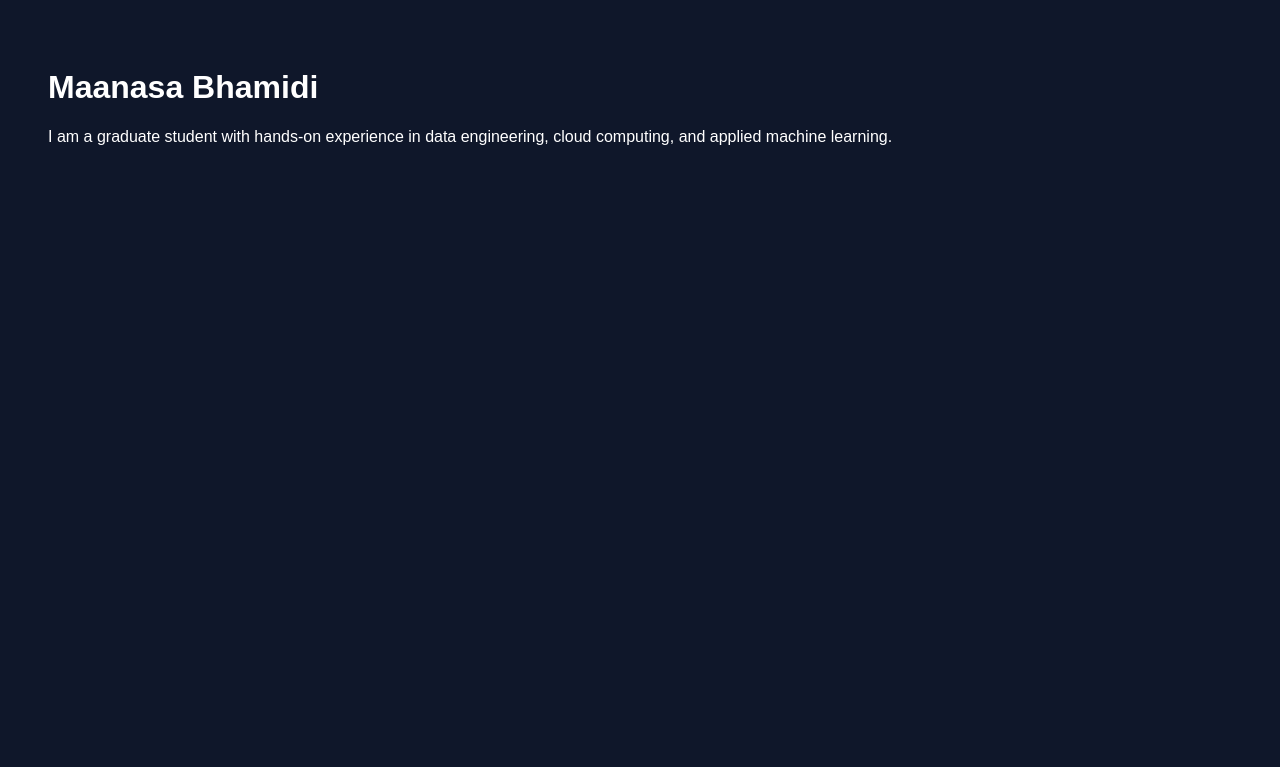
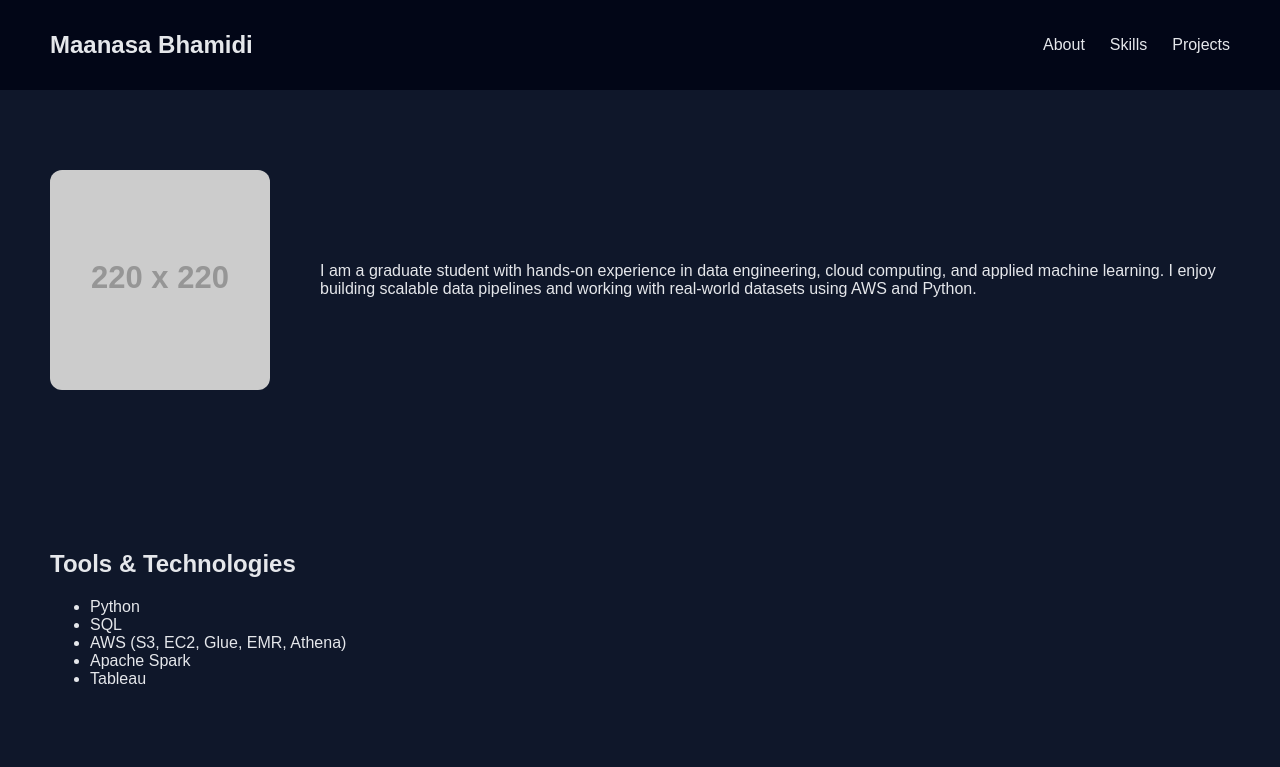
Before and after one commit to maanasa-bhamidi/maanasa-bhamidi.github.io, a plain HTML site: page index.html in a window 1280 px wide. Drawn offline with Linux system fonts and the light colour scheme; placeholder pictures from the web are drawn by us.

Commit message:
Update index.html

```diff
--- a/index.html
+++ b/index.html
@@ -1,13 +1,40 @@
 <!DOCTYPE html>
-<html>
+<html lang="en">
 <head>
+  <meta charset="UTF-8">
   <title>Maanasa Bhamidi</title>
+  <link rel="stylesheet" href="css/style.css">
 </head>
-<body style="background:#0f172a;color:white;font-family:Arial;padding:40px;">
-  <h1>Maanasa Bhamidi</h1>
-  <p>
-    I am a graduate student with hands-on experience in data engineering,
-    cloud computing, and applied machine learning.
-  </p>
+<body>
+
+  <nav>
+    <h2>Maanasa Bhamidi</h2>
+    <ul>
+      <li><a href="#about">About</a></li>
+      <li><a href="#skills">Skills</a></li>
+      <li><a href="#projects">Projects</a></li>
+    </ul>
+  </nav>
+
+  <section class="hero" id="about">
+    <img src="https://via.placeholder.com/220" alt="Profile Photo">
+    <p>
+      I am a graduate student with hands-on experience in data engineering,
+      cloud computing, and applied machine learning. I enjoy building scalable
+      data pipelines and working with real-world datasets using AWS and Python.
+    </p>
+  </section>
+
+  <section id="skills">
+    <h2>Tools & Technologies</h2>
+    <ul>
+      <li>Python</li>
+      <li>SQL</li>
+      <li>AWS (S3, EC2, Glue, EMR, Athena)</li>
+      <li>Apache Spark</li>
+      <li>Tableau</li>
+    </ul>
+  </section>
+
 </body>
 </html>
```
